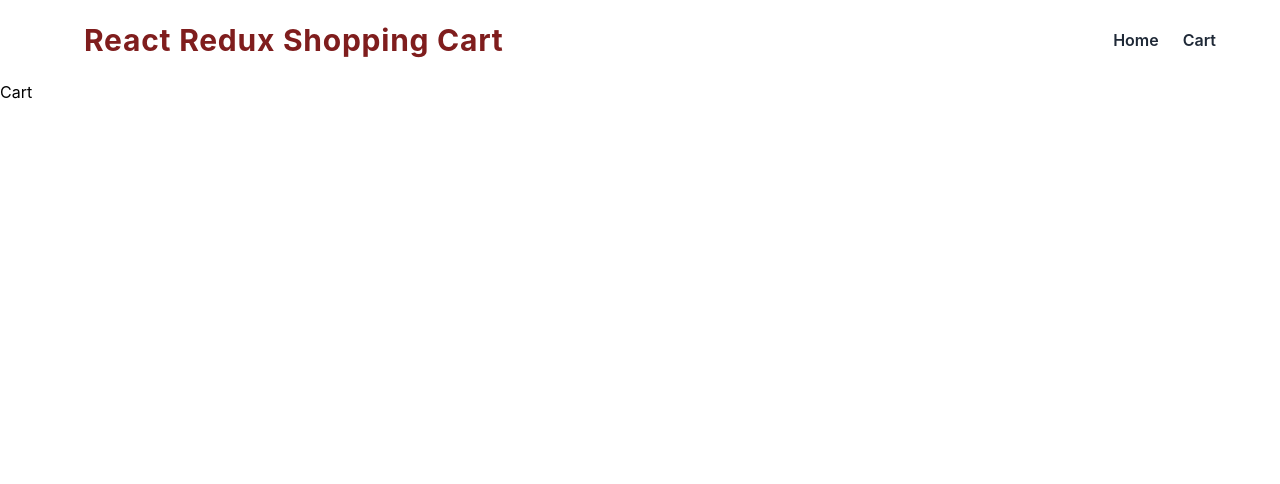
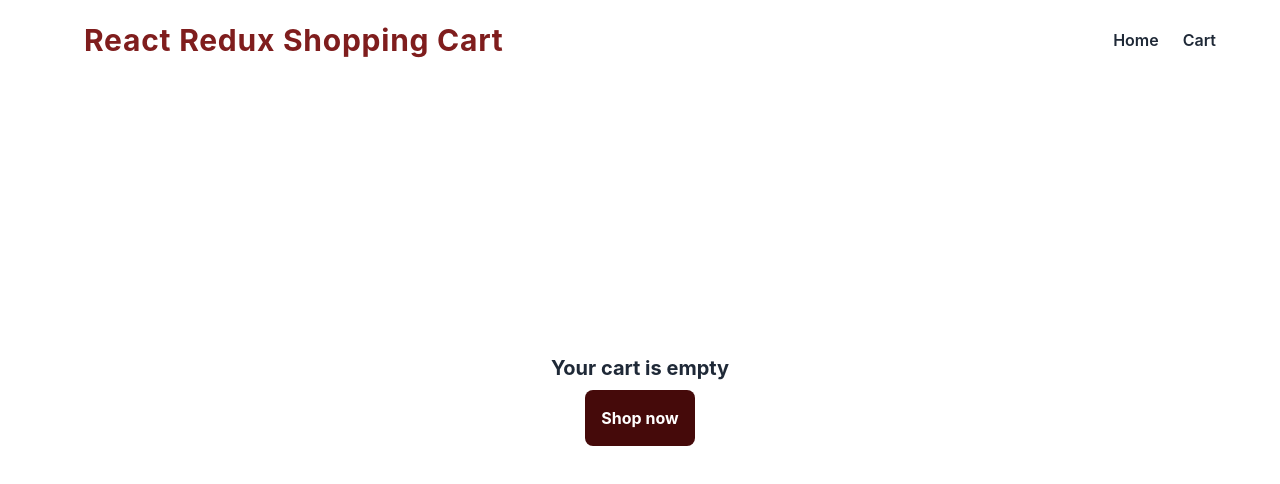
Before and after one commit to tetyanago2023/react_shopping_cart_app, a React (Create React App) app: page /cart in a window 1280 px wide. Shown: the top 484 px of the page. Built offline with nearby package versions, Linux system fonts and the light colour scheme.

Commit message:
Cart was adjusted

```diff
--- a/src/pages/cart.jsx
+++ b/src/pages/cart.jsx
@@ -14,26 +14,46 @@
 //
 // export default Cart;
 
-import React, {useEffect, useState} from 'react';
+import React, { useEffect, useState } from 'react';
 import { useSelector } from 'react-redux';
+import { Link } from "react-router-dom";
 
 const Cart = () => {
-    const[totalCart, serTotalCart] = useState(0)
-    // Select specific parts of the state that your component needs
-    const cartItems = useSelector(state => state.cart); // Assuming 'cart' is the slice name
+    const[totalCart, setTotalCart] = useState(0)
+    const cart = useSelector(state => state.cart);
+
+    //
 
     useEffect(() => {
-        serTotalCart(cartItems.reduce((acc, curr) => acc + curr.price, 0))
-    }, [cartItems]);
+        // Ensure cart is an array before trying to calculate the total price
+        if (Array.isArray(cart) && cart.length > 0) {
+            // Use reduce to sum up the prices of all items in the cart
+            const totalPrice = cart.reduce((acc, curr) => acc + curr.price);
+            setTotalCart(totalPrice);
+        } else {
+            // If cart is empty or not an array, set totalCart to 0
+            setTotalCart(0);
+        }
+    }, [cart]);
 
-    console.log(cartItems,totalCart);
+    console.log(cart,totalCart);
 
-    return (
-        <div>
-            <h2>Cart</h2>
-            {/* Render your cart items here */}
-        </div>
-    );
+    return <>
+        {
+            cart && cart.length
+                ? <div>
+
+                </div>
+                : <div className="min-h-[80vh] flex flex-col items-center justify-center">
+                    <h1 className="text-gray-800 font-bold text-xl mb-2">Your cart is empty</h1>
+                <Link to={"/"}>
+                    <button className="bg-red-950 text-white boder-2 rounded-lg font-bold p-4">
+                        Shop now
+                    </button>
+                </Link>
+                </div>
+        }
+    </>
 };
 
 export default Cart;
```
